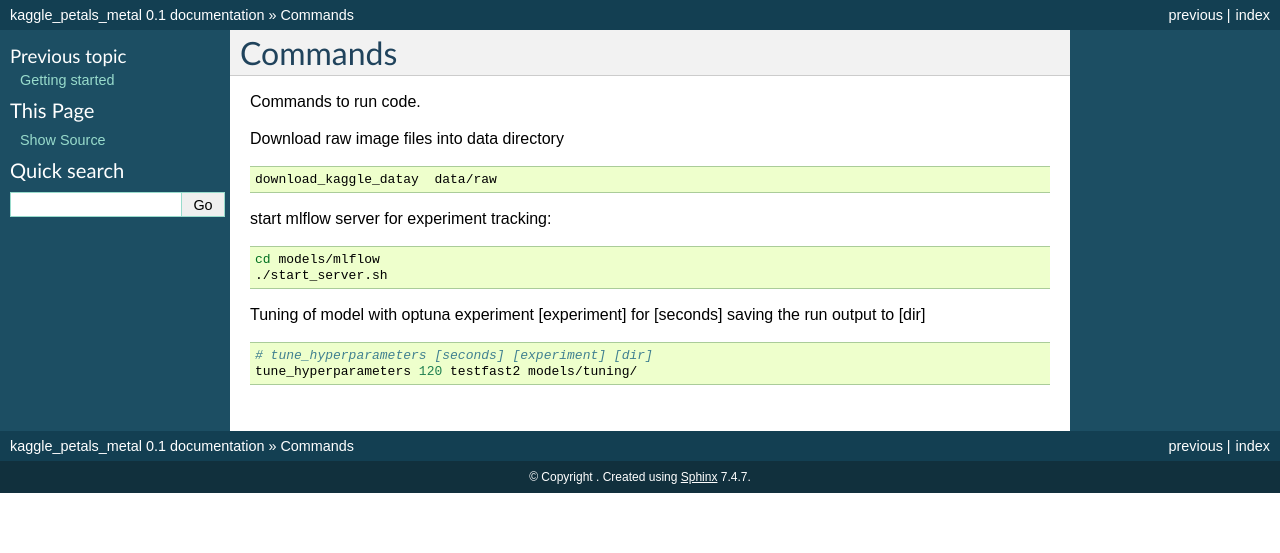
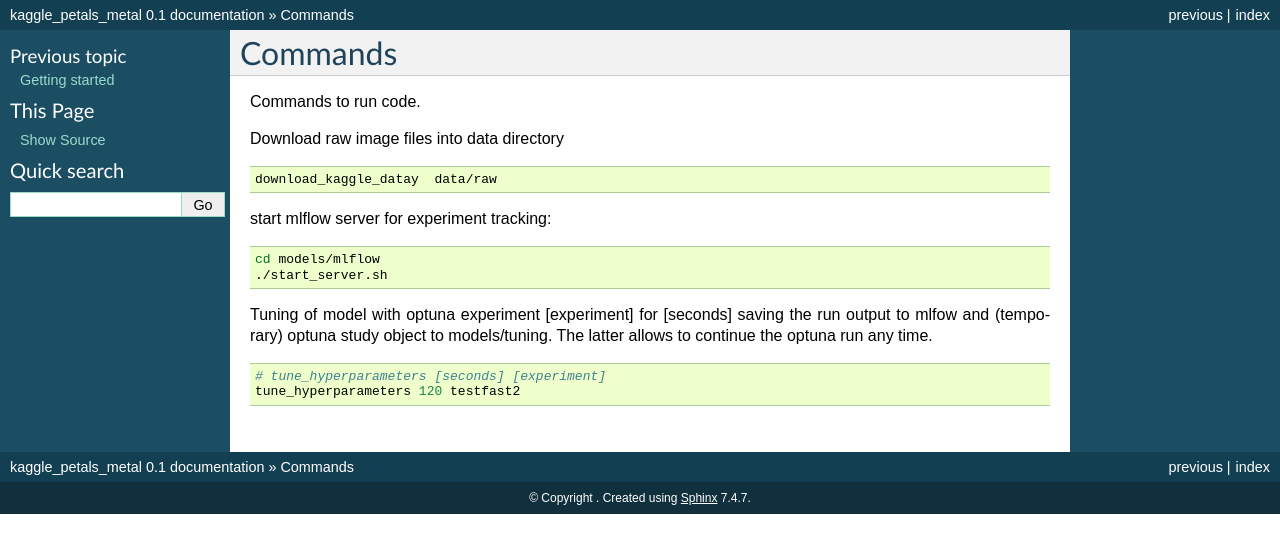
Before and after one commit to chritter/kaggle_petals_metal, a Sphinx documentation site: the page built from docs/commands.rst, in a window 1280 px wide. Shown: the top 553 px of the page. Built offline with Sphinx 7.4.7, drawn with Linux system fonts in a browser that asks for light colours.

Commit message:
update tuning instruction

```diff
--- a/docs/commands.rst
+++ b/docs/commands.rst
@@ -18,9 +18,11 @@ start mlflow server for experiment tracking:
     ./start_server.sh
 
 
-Tuning of model with optuna experiment [experiment] for [seconds] saving the run output to [dir]
+Tuning of model with optuna experiment [experiment] for [seconds] saving the run output to
+mlfow and (temporary) optuna study object to models/tuning. The latter allows to
+continue the optuna run any time.
 
 .. code:: bash
 
-    # tune_hyperparameters [seconds] [experiment] [dir]
-    tune_hyperparameters 120 testfast2 models/tuning/
+    # tune_hyperparameters [seconds] [experiment]
+    tune_hyperparameters 120 testfast2
```
